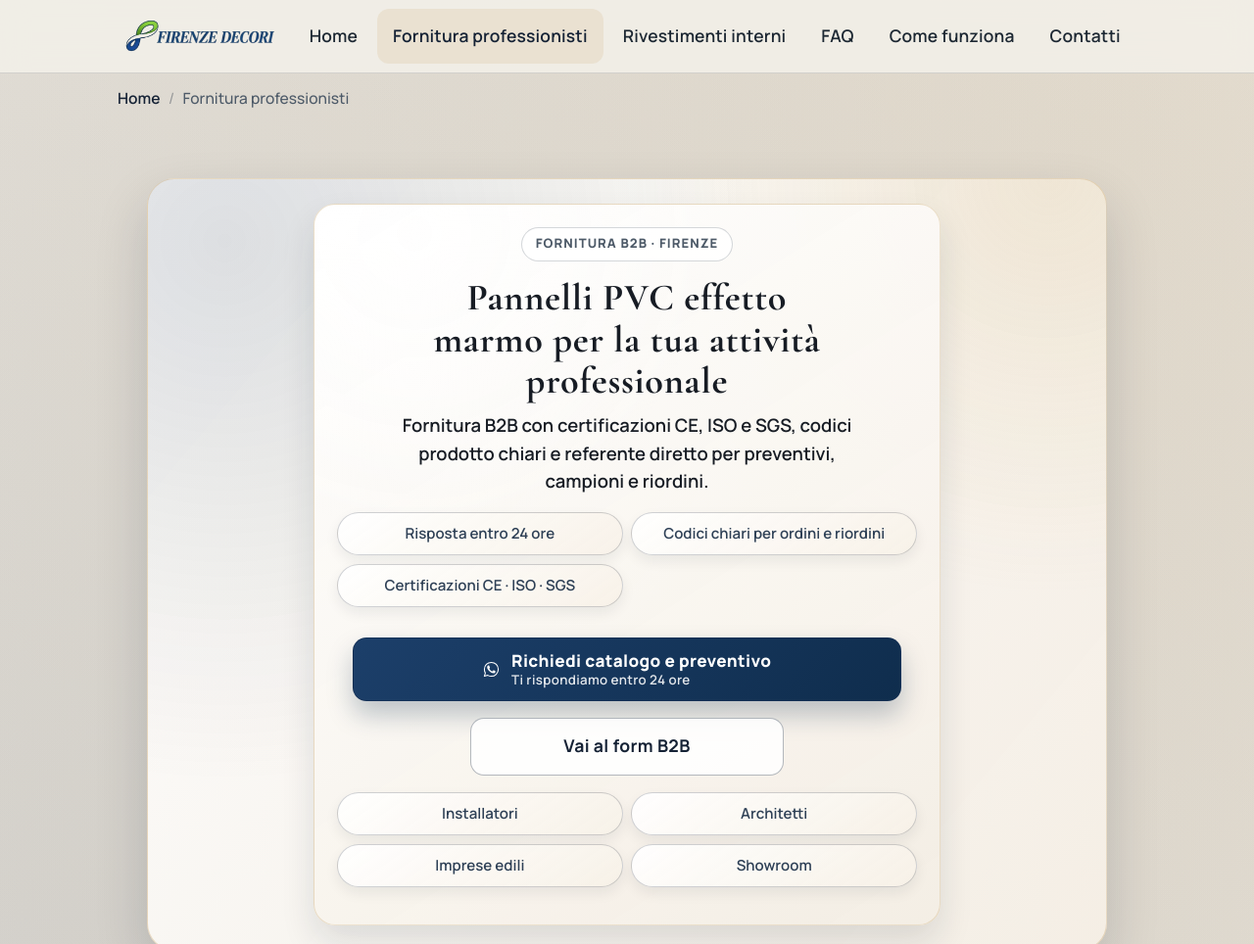
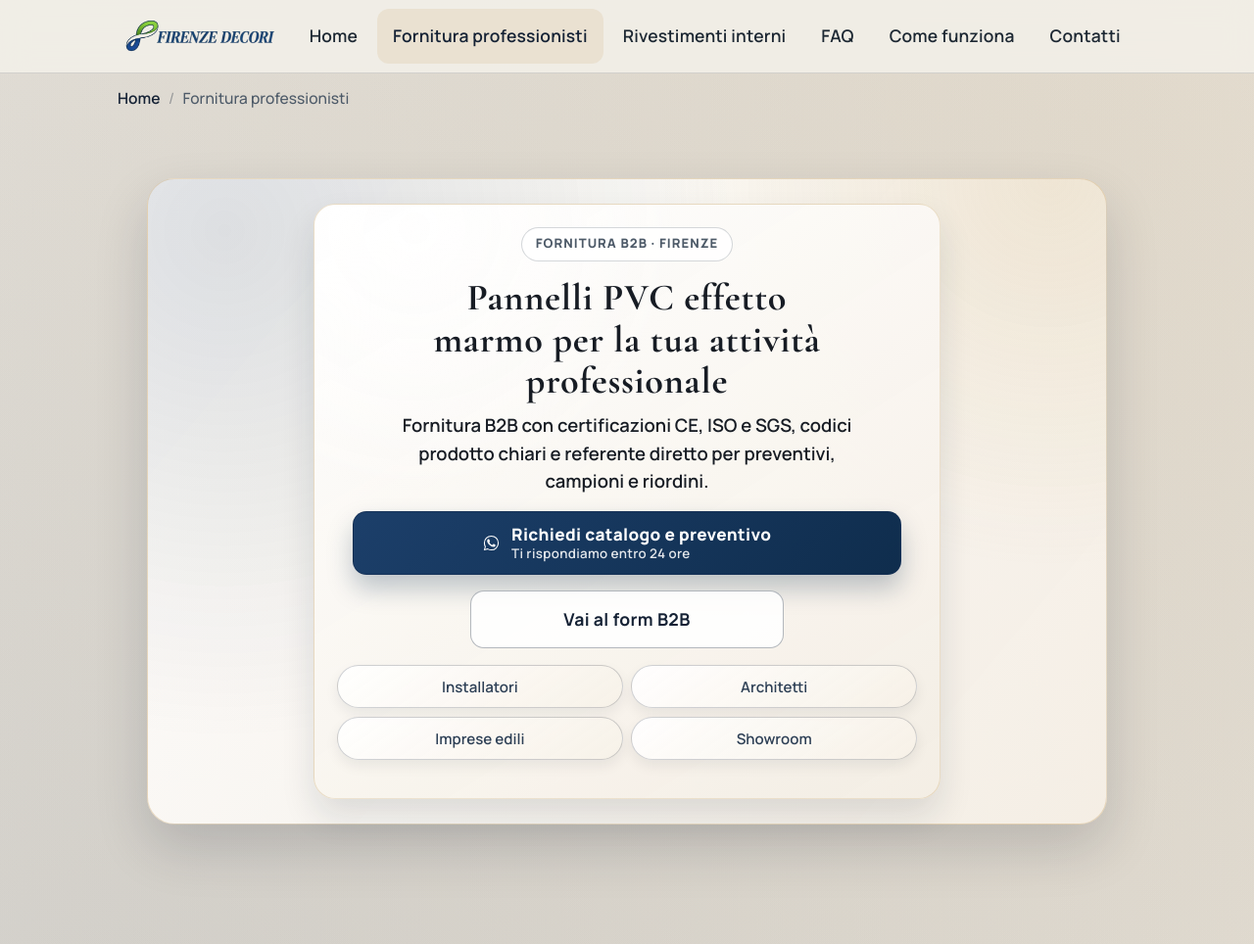
Before and after one commit to riccardopescini96-cmyk/firenze-decori, a plain HTML site: page fornitura-professionisti.html in a window 1280 px wide. Shown: the top 964 px of the page at 98% size. Drawn offline with nearby package versions, Linux system fonts and the light colour scheme.

Commit message:
Update fornitura-professionisti.html

```diff
--- a/fornitura-professionisti.html
+++ b/fornitura-professionisti.html
@@ -177,12 +177,6 @@
               <h1 id="hero-title">Pannelli PVC effetto marmo per la tua attivit&agrave; professionale</h1>
               <p class="hero-subtitle">Fornitura B2B con certificazioni CE, ISO e SGS, codici prodotto chiari e referente diretto per preventivi, campioni e riordini.</p>
             </header>
-
-            <ul class="hero-cta-pills b2b-hero-pills" aria-label="Vantaggi principali">
-              <li>Risposta entro 24 ore</li>
-              <li>Codici chiari per ordini e riordini</li>
-              <li>Certificazioni CE &middot; ISO &middot; SGS</li>
-            </ul>
 
             <div class="hero-cta hero-cta-primary hero-cta-primary-stack">
               <a class="btn btn-cta-whatsapp btn-cta-emphasis" href="https://wa.me/393384519991?text=Ciao%20Firenze%20Decori%2C%20vorrei%20richiedere%20catalogo%20e%20preventivo%20per%20fornitura%20pannelli%20effetto%20marmo." target="_blank" rel="noopener noreferrer" data-track="whatsapp_hero_b2b">
```
